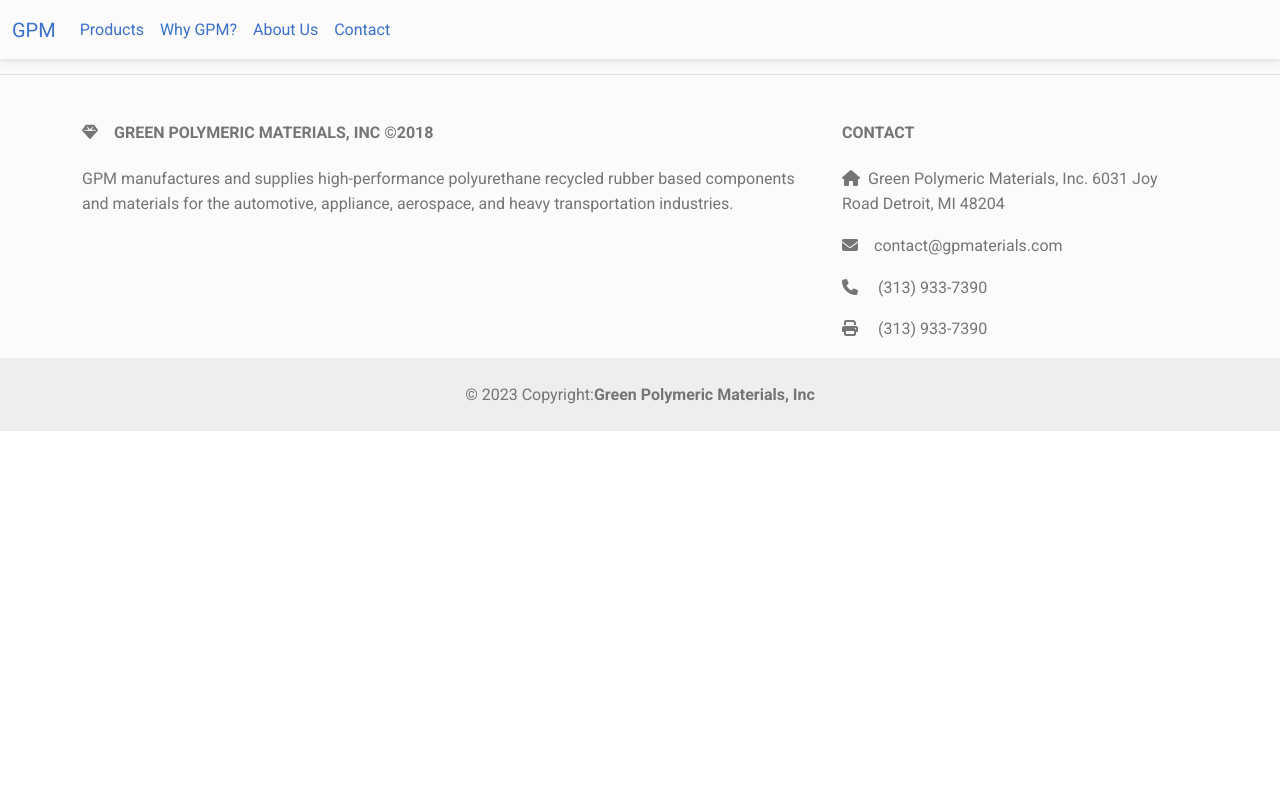
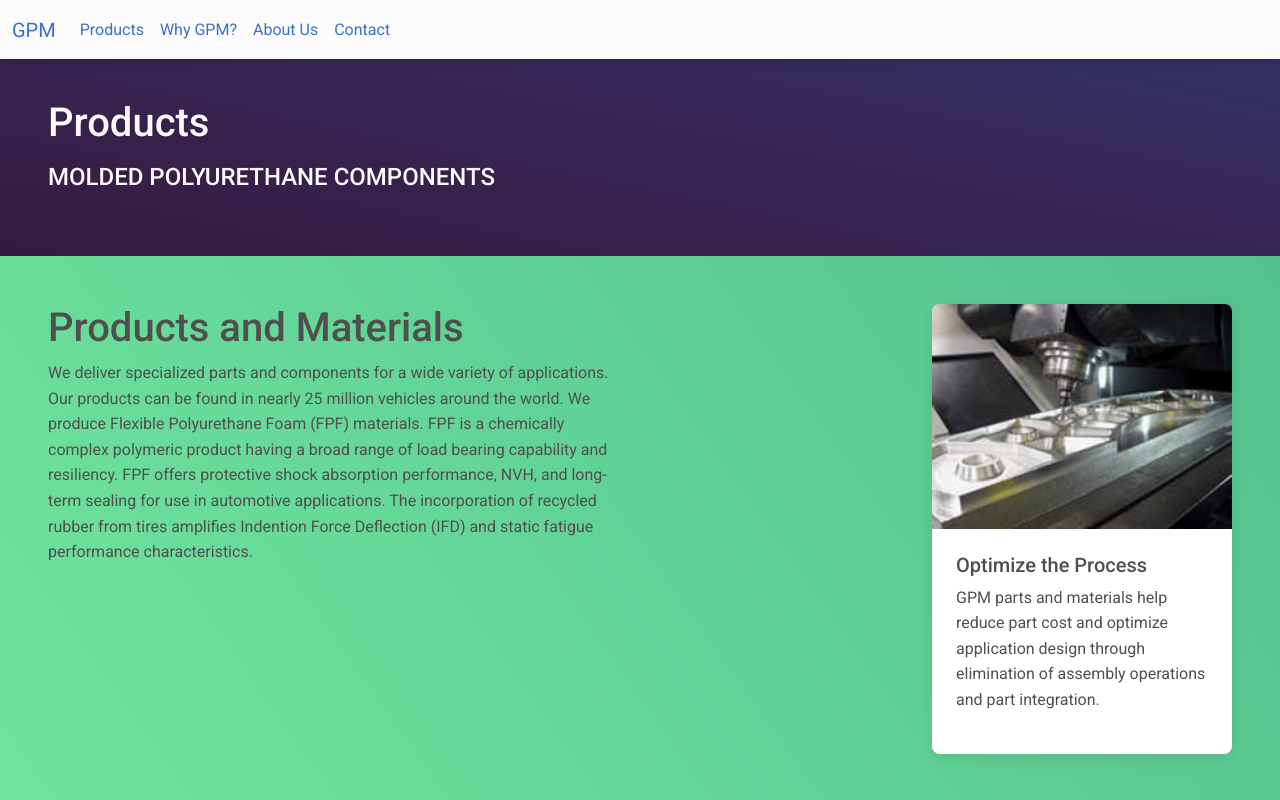
Before and after one commit to MustafaArif519/04-chemical-factory, a React (Vite) app: page /products in a window 1280 px wide. Shown: the top 800 px of the page. Built offline with nearby package versions, Linux system fonts and the light colour scheme.

Commit message:
Some headway on products page

```diff
--- a/src/Navigation.jsx
+++ b/src/Navigation.jsx
@@ -32,25 +32,25 @@
                 <MDBCollapse navbar open={openNavSecond}>
                     <MDBNavbarNav>
 
-                        <MDBNavbarLink href='#'>
+                        <MDBNavbarLink >
                             <NavLink to="/products">
                                 Products
                             </NavLink  >
                         </MDBNavbarLink>
 
-                        <MDBNavbarLink href='#'>
+                        <MDBNavbarLink >
                             <NavLink to="/why">
                                 Why GPM?
                             </NavLink  >
                         </MDBNavbarLink>
 
-                        <MDBNavbarLink href='#'>
+                        <MDBNavbarLink >
                             <NavLink to="/about">
                                 About Us
                             </NavLink  >
                         </MDBNavbarLink>
 
-                        <MDBNavbarLink href='#'>
+                        <MDBNavbarLink >
                             <NavLink to="/contact">
                                 Contact
                             </NavLink  >
--- a/src/home/DoMore.jsx
+++ b/src/home/DoMore.jsx
@@ -69,21 +69,12 @@
                                     <MDBCardBody>
                                         <MDBCardTitle>Do more with Green Polymeric Materials</MDBCardTitle>
                                         <MDBCardText>
-                                        <TypeAnimation
-                                        sequence={[
-                                            // Same substring at the start will only be typed out once, initially
-                                            'Green Polymeric Materials, Inc. manufactures and supplies high-performance\
-                                            recycled rubber based components and materials for the automotive, appliance,\
-                                            aerospace, and heavy transportation industries. We have shipped over 100 million\
-                                            parts world-wide for use in over 50 platforms for Ford, GM, Nissan, Honda, Mercedes,\
-                                            and BMW.',
 
-                                        ]}
-                                        wrapper="span"
-                                        speed={50}
-
-                                        repeat={0}
-                                    />
+                                            Green Polymeric Materials, Inc. manufactures and supplies high-performance
+                                            recycled rubber based components and materials for the automotive, appliance,
+                                            aerospace, and heavy transportation industries. We have shipped over 100 million
+                                            parts world-wide for use in over 50 platforms for Ford, GM, Nissan, Honda, Mercedes,
+                                            and BMW.
                                     </MDBCardText>
 
                                     </MDBCardBody>
--- a/src/home/WhoAreWe.jsx
+++ b/src/home/WhoAreWe.jsx
@@ -1,4 +1,4 @@
-import React from 'react';
+import React, { useEffect, useState } from 'react';
 import {
   MDBNavbar,
   MDBNavbarToggler,
@@ -12,6 +12,31 @@
 
 
 export default function WhoAreWe() {
+
+  const [windowWidth, setWindowWidth] = useState(window.innerWidth);
+
+  const handleResize = () => {
+    setWindowWidth(window.innerWidth);
+  };
+
+  useEffect(() => {
+    // Add event listener to update windowWidth on resize
+    window.addEventListener('resize', handleResize);
+
+    // Cleanup the event listener on component unmount
+    return () => {
+      window.removeEventListener('resize', handleResize);
+    };
+  }, []);
+
+  const determineHeight = () => {
+    if (windowWidth <= 767) {
+      return { height: '120px' }; // Set the height for phones
+    } else {
+      return { height: '90px' }; // Set the height for laptops and larger screens
+    }
+  };
+
   return (
 
 
@@ -23,10 +48,16 @@
           <div className='d-flex justify-content-center align-items-center h-100'>
             <div className='text-white'>
               <h1 className='mb-3'>Who is GPM?</h1>
-              <h3 className='mb-3'>
+              <h3 className='mb-3' style={{ width: '100%', ...determineHeight() }}>
+              <TypeAnimation
+                            sequence={[
+                                // Same substring at the start will only be typed out once, initially
+                                'A pioneer in injection molded polyurethane manufacturing. Protecting the environment.' +
+                                'Improving how we live.'
 
-              A pioneer in injection molded polyurethane manufacturing. Protecting the environment.
-              Improving how we live.
+                            ]}
+                            />
+
               </h3>
               <a className='btn btn-outline-light btn-lg' href='#!' role='button'>
                 Discover More
--- /dev/null
+++ b/src/products/Body.jsx
@@ -0,0 +1,123 @@
+import React from 'react';
+import {
+    MDBNavbar,
+    MDBNavbarToggler,
+    MDBIcon,
+    MDBNavbarNav,
+    MDBNavbarItem,
+    MDBNavbarLink,
+    MDBContainer,
+    MDBRow,
+    MDBCol,
+    MDBCard,
+    MDBCardImage,
+    MDBCardBody,
+    MDBCardTitle,
+    MDBCardText,
+    MDBCardFooter,
+    MDBCardGroup,
+    MDBRipple
+
+} from 'mdb-react-ui-kit';
+import { TypeAnimation } from 'react-type-animation';
+
+
+export default function Body() {
+
+    const gradientStyle = {
+        backgroundImage: 'linear-gradient(to right top, #81f7a2, #74e99e, #69dc99, #5ece94, #54c18e)',
+
+        width: '100%',
+
+    };
+
+    const containerStyle = {
+        display: 'flex',
+        justifyContent: 'flex-end', // Center on the right
+
+        height: '100vh', // Adjust the height as needed
+      };
+
+    return (
+        <>
+            <header style={gradientStyle}>
+
+
+                <div className='p-5 text-left '>
+                    <MDBRow >
+
+                        <MDBCol className='mb-9'>
+                            <h1>
+                                Products and Materials
+                            </h1>
+                            <p>
+                                We deliver specialized parts and components for a wide variety
+                                of applications. Our products can be found in nearly 25 million
+                                vehicles around the world.
+                                We produce Flexible Polyurethane Foam (FPF) materials. FPF is a
+                                chemically complex
+                                polymeric product having a broad range of load bearing capability
+                                and resiliency. FPF offers
+                                protective shock absorption performance, NVH, and long-term sealing
+                                 for use in automotive
+                                applications. The incorporation of recycled rubber from tires
+                                amplifies Indention
+                                Force Deflection (IFD) and static fatigue performance characteristics.
+                            </p>
+                        </MDBCol>
+
+                        <MDBCol className='mb-3' style={containerStyle}>
+                        <MDBCard className='h-100' style = {{maxWidth:"300px", maxHeight: "450px"}}>
+                            <MDBCardImage src={import.meta.env.BASE_URL + "images/molds-1-0.jpg"}
+                                alt='...' position='top'
+                                style={{ maxHeight: "250px" }}
+                            />
+                            <MDBCardBody>
+                                <MDBCardTitle>Optimize the Process</MDBCardTitle>
+                                <MDBCardText>
+                                    GPM parts and materials help reduce part cost and optimize
+                                    application design through elimination of assembly operations and
+                                    part integration.
+                                </MDBCardText>
+                            </MDBCardBody>
+
+                        </MDBCard>
+                        </MDBCol>
+                    </MDBRow>
+
+                    <MDBRow >
+
+                        <MDBCol className='mb-3'>
+                        <div className='h-100' style = {{maxWidth:"300px", maxHeight: "350px"}}>
+
+
+                                <h1>Technical Information</h1>
+                                <p>
+                                We have over 50 years of collective knowledge we use to
+                                develop innovative and effective rubber and polyurethane
+                                application solutions. Our experience designing and producing
+                                advanced polymer materials and parts enables us to offer services
+                                that are second to none and cost effective.
+                                </p>
+
+
+                        </div>
+                        </MDBCol>
+
+                        <MDBCol className='mb-9' style={containerStyle}>
+                        <MDBRipple rippleColor='light' rippleTag='div'
+                     className='bg-image hover-overlay'>
+                        <div className='bg-image hover-zoom rounded img-thumbnail'>
+                            <img src={import.meta.env.BASE_URL + "images/tech-process-chart_orig.png"}
+                            style={{width:"800px"}} />
+                        </div>
+                        </MDBRipple>
+                        </MDBCol>
+                    </MDBRow>
+
+
+                </div>
+            </header>
+        </>
+    );
+}
--- /dev/null
+++ b/src/products/Header.jsx
@@ -0,0 +1,51 @@
+import React from 'react';
+import {
+    MDBNavbar,
+    MDBNavbarToggler,
+    MDBIcon,
+    MDBNavbarNav,
+    MDBNavbarItem,
+    MDBNavbarLink,
+    MDBContainer
+
+} from 'mdb-react-ui-kit';
+import { TypeAnimation } from 'react-type-animation';
+
+
+export default function Header() {
+
+    const gradientStyle = {
+        backgroundImage: 'linear-gradient(to right top, #361a3f, #37204a, #372655, #342d60, #2f346c)',
+
+        width: '100%',
+
+    };
+
+    return (
+        <>
+            <header style={gradientStyle}>
+
+
+                <div className='p-5 text-left text-light'>
+                    <br />
+                    <br />
+                    <h1 className='mb-3'>Products</h1>
+                    <h4 className='mb-3'>
+                        <TypeAnimation
+                            sequence={[
+                                // Same substring at the start will only be typed out once, initially
+                                'MOLDED POLYURETHANE COMPONENTS',
+
+                            ]}
+                            wrapper="span"
+                            speed={40}
+
+                            repeat={0}
+                        />
+                    </h4>
+
+                </div>
+            </header>
+        </>
+    );
+}
--- a/src/products/Products.jsx
+++ b/src/products/Products.jsx
@@ -8,6 +8,8 @@
   MDBNavbarLink,
   MDBContainer
 } from 'mdb-react-ui-kit';
+import Header from './Header';
+import Body from './Body';
 
 
 
@@ -16,7 +18,8 @@
 
    <>
    <title>Products | GPM</title>
-
+    <Header />
+    <Body />
 
    </>
 
```
Also changed, not shown: public/images/molds-1-0.jpg (added), public/images/tech-process-chart_orig.png (added).
